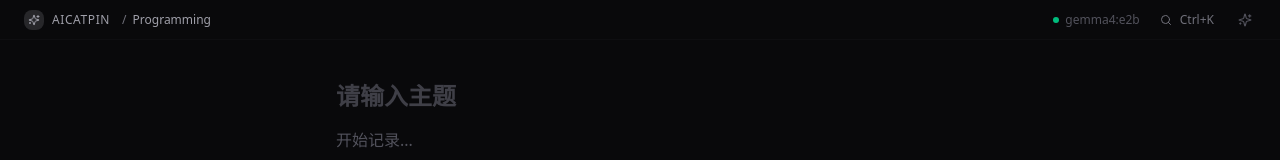
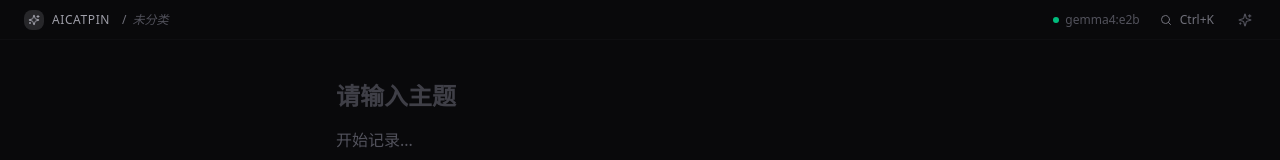
Before and after one commit to zbb88888/aicatpin, a React (Vite) app: page / in a window 1280 px wide. Shown: the top 160 px of the page. Built offline with nearby package versions, Linux system fonts and the light colour scheme.

Commit message:
移除假数据：将路径从硬编码改为'未分类'

```diff
--- a/src/components/layout/MainLayout.tsx
+++ b/src/components/layout/MainLayout.tsx
@@ -428,10 +428,10 @@ export function MainLayout() {
               <span className="text-xs font-medium text-zinc-400 tracking-wider">AICATPIN</span>
             </div>
 
-            {/* 扁平路径 */}
+            {/* 扁平路径 - 等待真实数据 */}
             <div className="flex items-center gap-1.5">
               <span className="text-zinc-500">/</span>
-              <span className="text-zinc-400">Programming</span>
+              <span className="text-zinc-600 italic">未分类</span>
             </div>
           </div>
 
```
